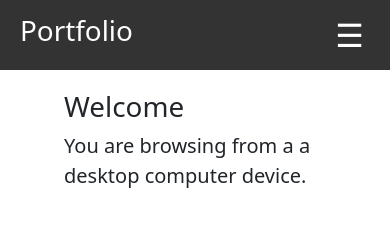
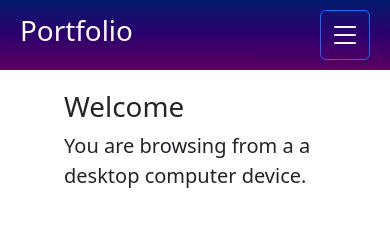
Before and after one commit to steve3p0/Portfolio, a plain HTML site: page index.html in a window 390 px wide. Drawn offline with nearby package versions, Linux system fonts and the light colour scheme.

Commit message:
Adjustments to navigation.

```diff
--- a/css/site.css
+++ b/css/site.css
@@ -68,7 +68,7 @@ body {
     padding: 20px 40px;
 }
 
-/* --- COLLAPSED SIDEBAR STYLES --- */
+/* --- Desktop COLLAPSED SIDEBAR STYLES --- */
 body.sidebar-collapsed #nav-placeholder {
     width: 80px;
 }
@@ -80,10 +80,30 @@ body.sidebar-collapsed #content-placeholder {
   ▼▼▼ THIS IS THE CORRECTED RULE ▼▼▼
   It hides the text in BOTH the header link AND the main nav links when collapsed.
 */
-body.sidebar-collapsed .sidebar-header span,
+/* body.sidebar-collapsed .sidebar-header span,
 body.sidebar-collapsed .nav-link span {
     display: none;
+} */
+
+/* body.sidebar-collapsed .sidebar-header a,
+body.sidebar-collapsed .nav-link span {
+    display: none;
+} */
+
+/* This rule hides the text SPANs when collapsed */
+body.sidebar-collapsed #nav-placeholder .sidebar-header a,
+body.sidebar-collapsed #nav-placeholder .nav-link span {
+    display: none;
 }
+
+/* body.sidebar-collapsed .sidebar-header span,
+body.sidebar-collapsed .sidebar-header a,
+body.sidebar-collapsed .nav-link span {
+    display: none;
+} */
+
+/* end of the corrected rule */
+
 
 body.sidebar-collapsed .sidebar-header {
     justify-content: center;
@@ -95,6 +115,7 @@ body.sidebar-collapsed .nav-link {
     justify-content: center;
     font-size: 1.5rem;
 }
+
 
 
 /* =================================================================== */
@@ -112,7 +133,8 @@ body.sidebar-collapsed .nav-link {
         flex-wrap: wrap;
         align-items: center;
         justify-content: space-between;
-        background: #333;
+        /* background: #333; */
+        background: linear-gradient(to bottom, #041b6e 0%, #2d006d 50%, #5b0060 100%);
         color: white;
         padding: 10px 20px;
     }
@@ -120,10 +142,11 @@ body.sidebar-collapsed .nav-link {
     #menu-toggle {
         display: block;
         background: none;
-        border: none;
+        /* border: none; */
         color: white;
         font-size: 2em;
         cursor: pointer;
+        padding: 0 0.5rem;
     }
 
     body > #nav-placeholder {
--- a/index.html
+++ b/index.html
@@ -10,10 +10,19 @@
 </head>
 <body>
 
-  <header class="main-header">
-      <h1>Portfolio</h1>
-      <button id="menu-toggle" aria-label="Open navigation menu">&#9776;</button>
-  </header>
+  <!-- <header class="main-header">
+    <h1>Portfolio</h1>
+    <button class="btn btn-primary rounded-2" id="menu-toggle" aria-label="Open navigation menu">
+      <i class="bi bi-list"></i>
+    </button>
+  </header> -->
+
+  <div class="main-header">
+    <h1>Portfolio</h1>
+    <button class="btn btn-primary rounded-2" id="menu-toggle" aria-label="Open navigation menu">
+      <i class="bi bi-list"></i>
+    </button>
+  </div>
 
   <div id="nav-placeholder"></div>
 
--- a/js/main.js
+++ b/js/main.js
@@ -4,6 +4,8 @@ document.addEventListener("DOMContentLoaded", function() {
     const navPlaceholder = document.getElementById('nav-placeholder');
     const contentPlaceholder = document.getElementById('content-placeholder');
     const mobileMediaQuery = window.matchMedia('(max-width: 768px)');
+    // NEW: Define a media query for the tablet breakpoint
+    // const tabletMediaQuery = window.matchMedia('(max-width: 992px)');
 
     // --- Page-specific initialization functions ---
     function initHomePage() {
@@ -120,14 +122,21 @@ document.addEventListener("DOMContentLoaded", function() {
     }
 
     // --- Initial Page Load ---
-    loadNav(); // This will now also call initSidebarToggle once the nav is loaded
+    loadNav();
     initMenuToggle();
 
     // Set up responsive layout listener
     mobileMediaQuery.addEventListener('change', handleResponsiveLayout);
-    handleResponsiveLayout(mobileMediaQuery); // Run once on initial load to set the correct layout
+    handleResponsiveLayout(mobileMediaQuery);
 
     // Set up hash-based routing
-    handleRouteChange(); // Handle initial page route
-    window.addEventListener('hashchange', handleRouteChange); // Listen for route changes
+    handleRouteChange();
+    window.addEventListener('hashchange', handleRouteChange);
+
+    // ▼▼▼ ADD THIS NEW LOGIC ▼▼▼
+    // On page load, check if we are in the tablet range and should start collapsed.
+    if (tabletMediaQuery.matches && !mobileMediaQuery.matches) {
+        // This is true for screen widths between 769px and 992px
+        document.body.classList.add('sidebar-collapsed');
+    }
 });
--- a/nav.html
+++ b/nav.html
@@ -2,8 +2,12 @@
   <a href="#home" class="fs-4 text-white text-decoration-none">
     <span>Portfolio</span>
   </a>
-  <button id="sidebar-toggle" class="btn text-white" aria-label="Toggle sidebar">&laquo;</button>
+  <button id="sidebar-toggle" class="btn text-white" aria-label="Toggle sidebar">
+    <i class="bi bi-chevron-double-left"></i>
+  </button>
 </div>
+
+
 
 <hr class="text-white">
 
@@ -15,6 +19,6 @@
     <a href="#counter" class="nav-link"><i class="bi bi-plus-square me-2"></i><span>Counter</span></a>
   </li>
   <li class="nav-item">
-    <a href="#weather" class="nav-link"><i class="bi bi-list-columns-reverse me-2"></i><span>Weather</span></a>
+    <a href="#weather" class="nav-link"><i class="bi bi-list-nested me-2"></i><span>Weather</span></a>
   </li>
 </ul>
```
